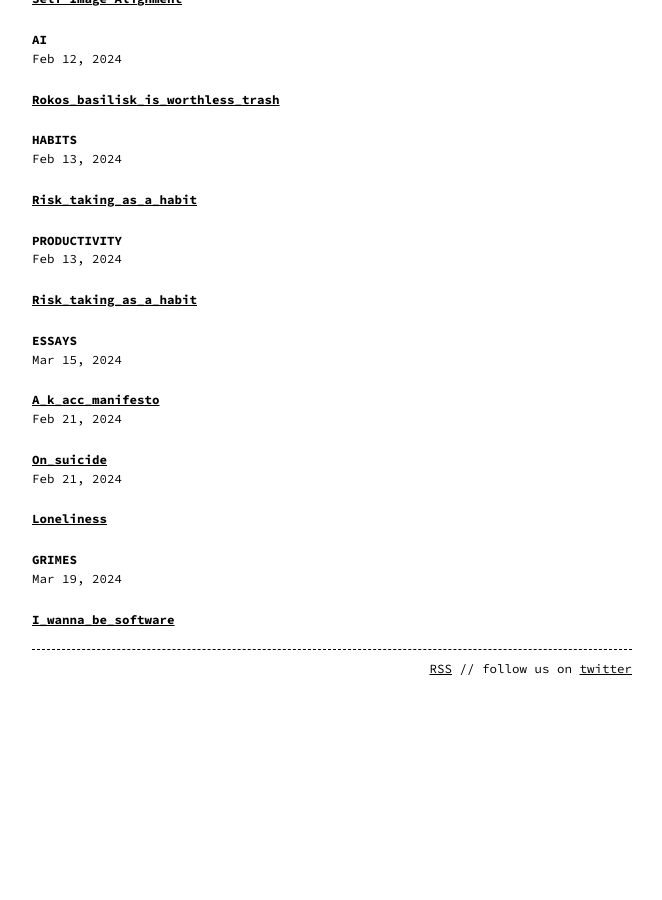
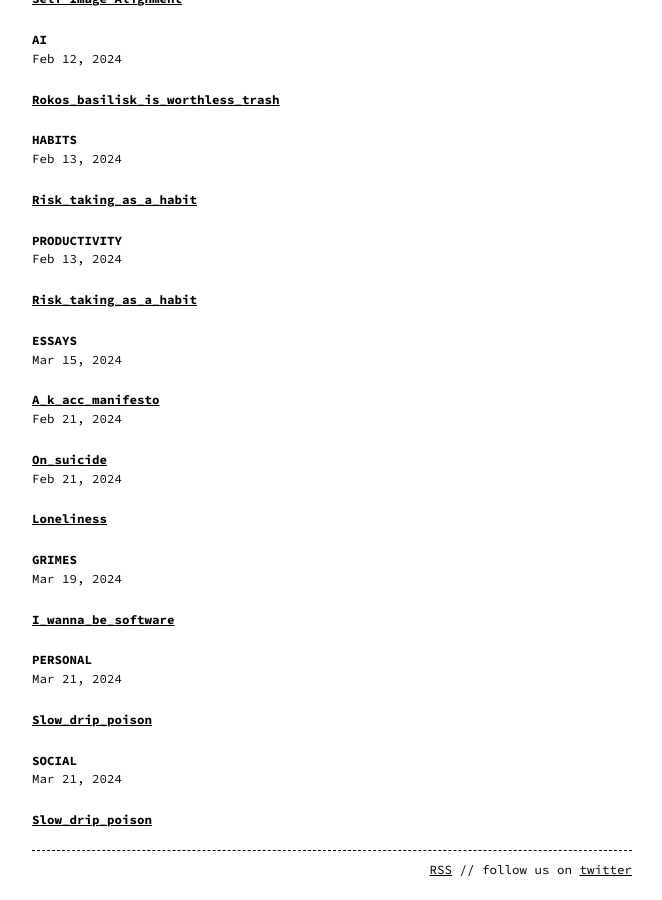
Before and after one commit to oddfeed/blog, a Jekyll site: the page built from tags.html, in a window 1280 px wide and 900 px high, scrolled down 2200 px. Shown: the whole window, without its empty margins (308-970 px from the left). Built offline with Jekyll 4.4.1, drawn with Linux system fonts in a browser that asks for light colours; before the commit the page ends 2899 px from its top, so only the background shows below that; some of the changed lines change nothing that is shown.

Commit message:
fix slow drip

```diff
--- a/_posts/2024-03-21-slow_drip_poison.md
+++ b/_posts/2024-03-21-slow_drip_poison.md
@@ -1,8 +1,3 @@
-
-# Table of Contents
-
-1.  [Slow drip poison](#org67fc0ad)
-
 ---
 tags: [personal, social]
 ---
```
